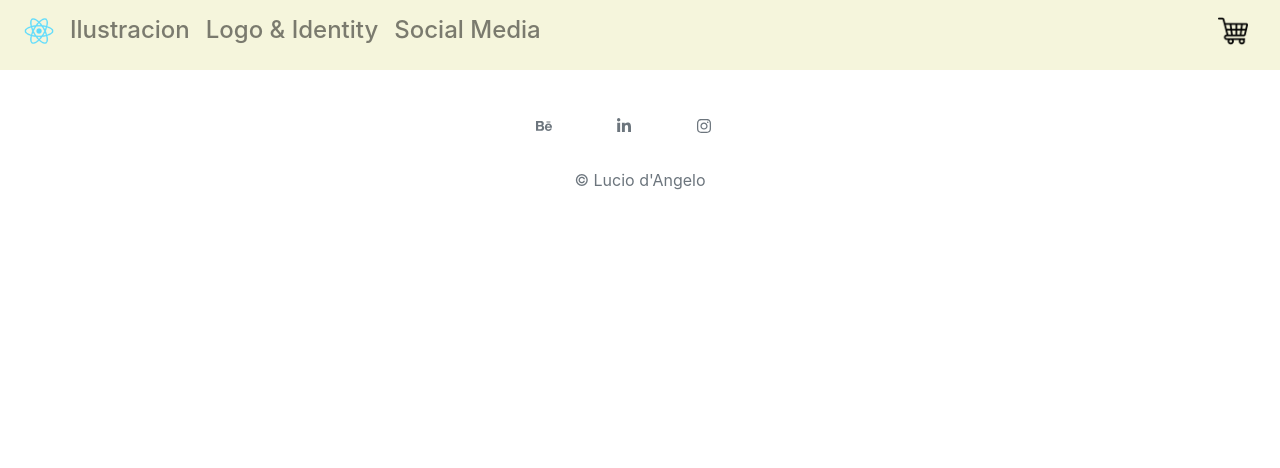
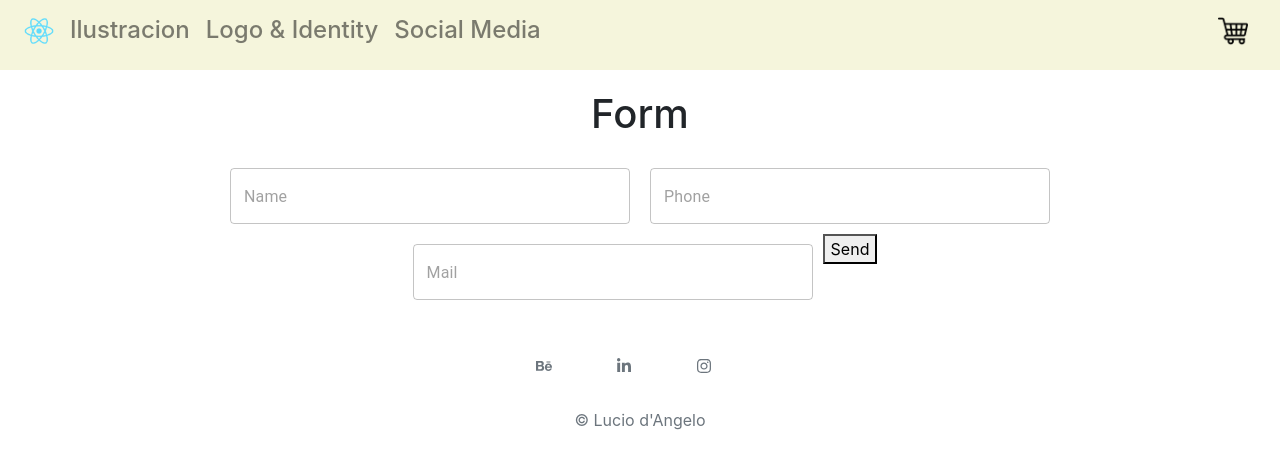
Before and after one commit to LucioDangelo/sabrina-arte-dangelo, a React (Create React App) app: page /form in a window 1280 px wide. Shown: the top 468 px of the page. Built offline with nearby package versions, Linux system fonts and the light colour scheme.

Commit message:
Desafío 11: Item Collection II

```diff
--- a/package.json
+++ b/package.json
@@ -3,6 +3,9 @@
   "version": "0.1.0",
   "private": true,
   "dependencies": {
+    "@emotion/react": "^11.9.0",
+    "@emotion/styled": "^11.8.1",
+    "@mui/material": "^5.8.3",
     "@testing-library/jest-dom": "^5.16.4",
     "@testing-library/react": "^13.1.1",
     "@testing-library/user-event": "^13.5.0",
--- a/src/App.js
+++ b/src/App.js
@@ -5,6 +5,7 @@ import ItemDetailContainer from './components/ItemDetailContainer';
 import Footer from './components/Footer';
 import Home from './components/Home';
 import Cart from "./components/Cart";
+import Form from './components/Form';
 import CartProvider from './context/CartContext';
 // import Picture from './components/Picture';
 import { BrowserRouter, Routes, Route } from 'react-router-dom';
@@ -27,6 +28,7 @@ function App() {
                     element={<ItemListContainer />}
                 />
                 <Route path="/item/:id" element={<ItemDetailContainer />} />
+                <Route path="/form" element={<Form />} />
             </Routes>
       <Footer/>
       </BrowserRouter>
--- a/src/components/CartList.js
+++ b/src/components/CartList.js
@@ -24,6 +24,7 @@ const CartList = () => {
 
         <div ><h2>Total de productos: {cartContext.getTotalQuantity()}</h2></div>
         <div ><h2>Precio Total: {cartContext.getTotalPrice()}</h2></div>
+        <Link to="/form" className="btn btn-primary">Realizar compra</Link>
 
     </section>
   );
--- /dev/null
+++ b/src/components/Form.js
@@ -0,0 +1,82 @@
+import React from 'react';
+import { useState } from 'react';
+import { TextField } from '@mui/material';
+import { collection, addDoc } from 'firebase/firestore'
+import { db } from "../components/firebase/firebaseConfig";
+import MessageSuccess from "./MessageSuccess";
+import { CartContext } from "../context/CartContext";
+import { useContext } from "react";
+
+const styles = {
+    containerShop: {
+        textAlign: 'center',
+        paddingTop: 20,
+    },
+    FormContainer: {
+        display: 'flexbox',
+        flexDirection: 'column',
+        alignItems: 'center',
+        justifyContent: 'center',
+        margin: 20,
+    },
+};
+
+const initialState = {
+    name: '',
+    phone: '',
+    mail: '',
+};
+
+const Form = () => {
+
+    const cartContext = useContext(CartContext);
+    const [buyer,setbuyer] = useState(initialState);
+    const [purchaseID,setpurchaseID] = useState('');
+
+    const handleOnChange = (e) => {
+        const { value, name } = e.target;
+        setbuyer({ ...buyer, [name]: value});
+    };
+
+    const onSubmit = async (e) => {
+        e.preventDefault();
+        const docRef = await addDoc(collection(db,'purchases'), {
+            buyer, producto: cartContext.cart, cantidadItems: cartContext.getTotalQuantity(),precioTotal: cartContext.getTotalPrice(),
+        });
+        setpurchaseID(docRef.id);
+        setbuyer(initialState);
+    }
+
+    return (
+        <div style={styles.containerShop}>
+            <h1>Form</h1>
+            <form style={styles.FormContainer} onSubmit={onSubmit}>
+                <TextField
+                placeholder='Name'
+                style={{ margin:10, width: 400}}
+                value={buyer.name}
+                name='name'
+                onChange={handleOnChange}
+                />
+                <TextField
+                placeholder='Phone'
+                style={{ margin:10, width: 400}}
+                value={buyer.phone}
+                name='phone'
+                onChange={handleOnChange}
+                />
+                <TextField
+                placeholder='Mail'
+                style={{ margin:10, width: 400}}
+                value={buyer.mail}
+                name='mail'
+                onChange={handleOnChange}
+                />
+                <button className='btnASendAction'>Send</button>
+            </form>
+            {purchaseID && <MessageSuccess purchaseID={purchaseID}/>}
+        </div>
+    )
+}
+
+export default Form;
--- /dev/null
+++ b/src/components/MessageSuccess.js
@@ -0,0 +1,11 @@
+import React from 'react';
+import { Alert } from '@mui/material';
+//import { Stack } from '@mui/material/Stack';
+
+const MessageSuccess = ({ purchaseID }) => {
+    return (
+            <Alert severity="success">Gracias por su compra! Su ID de transaccion es: {purchaseID}</Alert>
+    );
+};
+
+export default MessageSuccess;
```
Also changed, not shown: src/components/ItemListContainer.js (+0 -11 lines), 1 other file (tests, documents, lock files or other folders).
